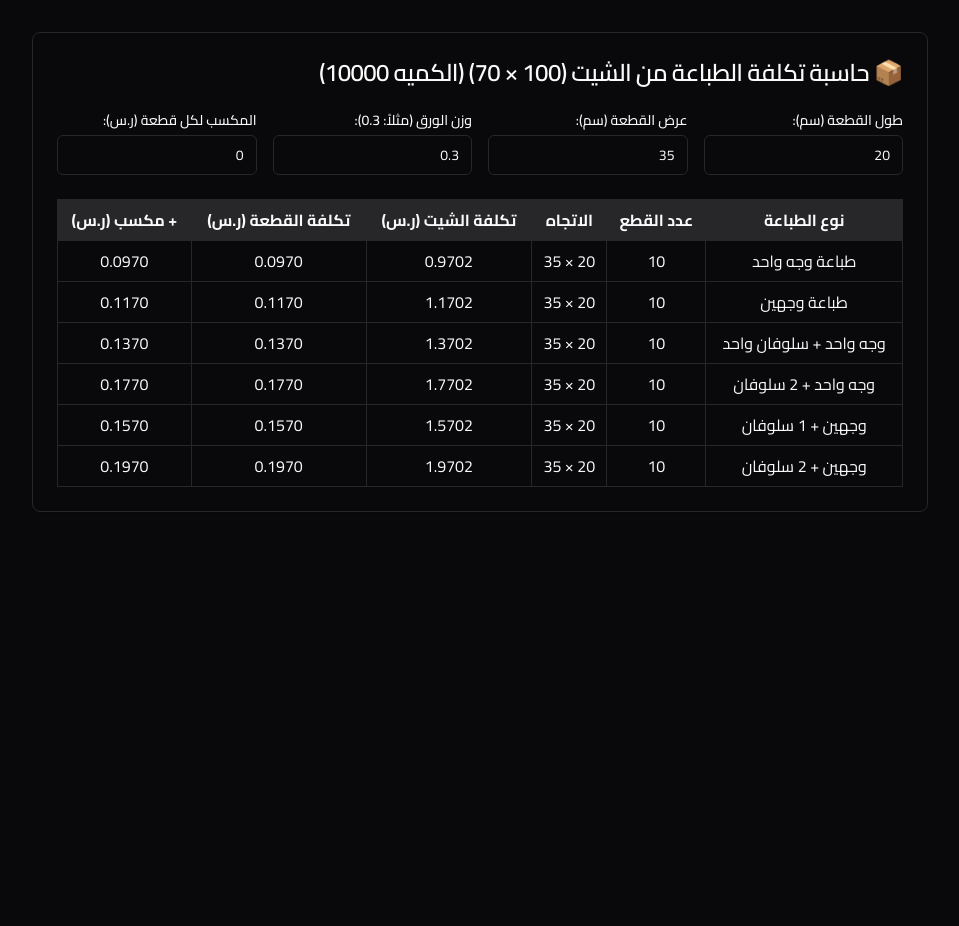
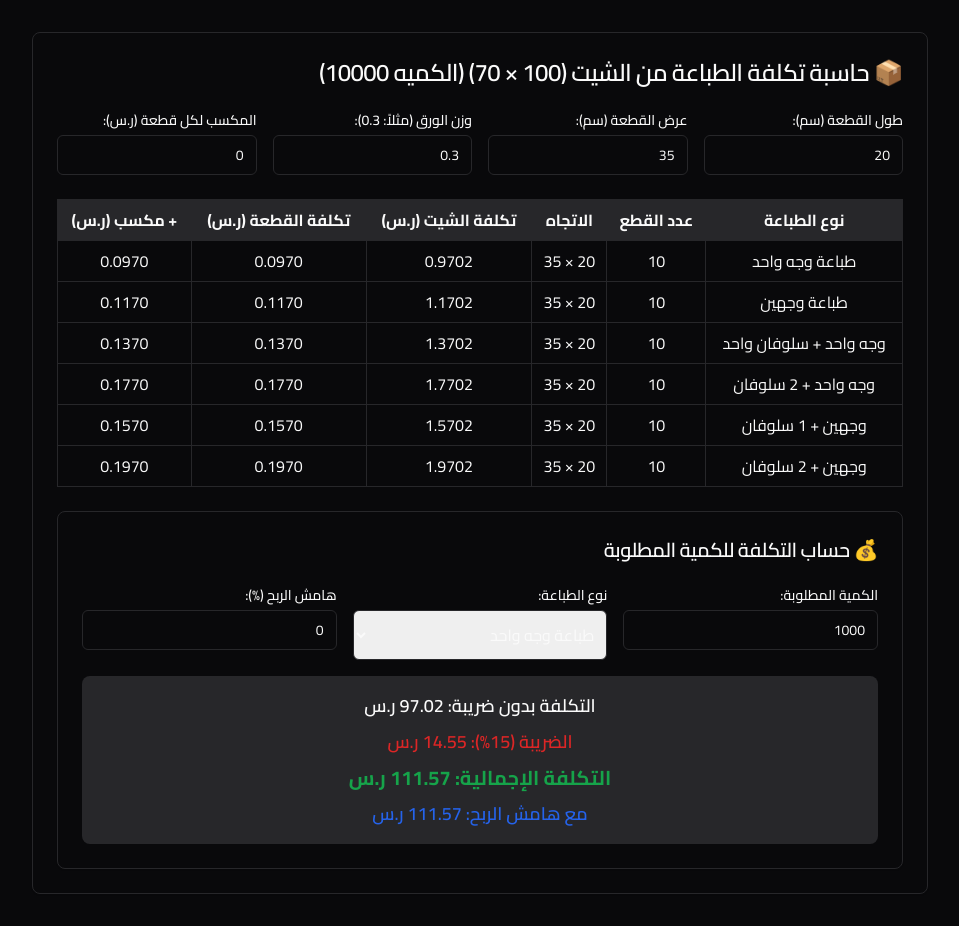
Before and after one commit to Nabilkarem911/cgpack, a React (Vite) app: page / in a window 1280 px wide. Shown: the whole page, without its empty margins (160-1119 px from the left). Before the commit the page ends 800 px from the top, so only its background shows below. Built offline with nearby package versions, Linux system fonts and the light colour scheme.

Commit message:
Add quantity-based cost calculation
Add a new section to the calculator that allows users to input a quantity and select a printing type. The section will then display the cost without tax and with a 15% tax, as well as the profit margin.

```diff
--- a/src/components/PrintingCalculator.tsx
+++ b/src/components/PrintingCalculator.tsx
@@ -7,6 +7,9 @@ interface CalculatorState {
   pieceWidth: string;
   paperWeight: string;
   profitAmount: string;
+  quantity: string;
+  selectedPrintingType: string;
+  profitMargin: string;
 }
 interface PrintingType {
   name: string;
@@ -17,7 +20,10 @@ const PrintingCalculator = () => {
     pieceLength: '20',
     pieceWidth: '35',
     paperWeight: '0.3',
-    profitAmount: '0'
+    profitAmount: '0',
+    quantity: '1000',
+    selectedPrintingType: '0',
+    profitMargin: '0'
   });
   const printingTypes: PrintingType[] = [{
     name: "طباعة وجه واحد",
@@ -81,6 +87,33 @@ const PrintingCalculator = () => {
       [field]: value
     }));
   };
+
+  const calculateQuantityPrice = () => {
+    const results = calculateResults();
+    const quantity = parseFloat(state.quantity) || 0;
+    const selectedType = parseInt(state.selectedPrintingType) || 0;
+    const profitMargin = parseFloat(state.profitMargin) || 0;
+
+    if (results.length === 0 || quantity === 0) {
+      return { withoutTax: 0, tax: 0, withTax: 0, withProfit: 0 };
+    }
+
+    const selectedResult = results[selectedType];
+    const costPerPiece = selectedResult.pieceCost;
+    const totalCostWithoutTax = costPerPiece * quantity;
+    const tax = totalCostWithoutTax * 0.15;
+    const totalCostWithTax = totalCostWithoutTax + tax;
+    const profitAmount = totalCostWithTax * (profitMargin / 100);
+    const totalCostWithProfit = totalCostWithTax + profitAmount;
+
+    return {
+      withoutTax: totalCostWithoutTax,
+      tax: tax,
+      withTax: totalCostWithTax,
+      withProfit: totalCostWithProfit
+    };
+  };
+
   const results = calculateResults();
   return <div className="min-h-screen bg-background p-4 md:p-8">
       <div className="max-w-4xl mx-auto">
@@ -143,6 +176,81 @@ const PrintingCalculator = () => {
                 </tbody>
               </table>
             </div>
+
+            {/* قسم حساب التكلفة للكمية */}
+            <Card className="mt-6">
+              <CardHeader>
+                <CardTitle className="text-right text-xl">💰 حساب التكلفة للكمية المطلوبة</CardTitle>
+              </CardHeader>
+              <CardContent className="space-y-4">
+                <div className="grid gap-4 md:grid-cols-3">
+                  <div>
+                    <Label htmlFor="quantity" className="text-right block mb-2">
+                      الكمية المطلوبة:
+                    </Label>
+                    <Input
+                      id="quantity"
+                      type="number"
+                      value={state.quantity}
+                      onChange={e => handleInputChange('quantity', e.target.value)}
+                      className="text-right"
+                      dir="rtl"
+                    />
+                  </div>
+
+                  <div>
+                    <Label htmlFor="printingType" className="text-right block mb-2">
+                      نوع الطباعة:
+                    </Label>
+                    <select
+                      id="printingType"
+                      value={state.selectedPrintingType}
+                      onChange={e => handleInputChange('selectedPrintingType', e.target.value)}
+                      className="w-full p-2 border rounded-md text-right"
+                      dir="rtl"
+                    >
+                      {printingTypes.map((type, index) => (
+                        <option key={index} value={index}>
+                          {type.name}
+                        </option>
+                      ))}
+                    </select>
+                  </div>
+
+                  <div>
+                    <Label htmlFor="profitMargin" className="text-right block mb-2">
+                      هامش الربح (%):
+                    </Label>
+                    <Input
+                      id="profitMargin"
+                      type="number"
+                      step="0.1"
+                      value={state.profitMargin}
+                      onChange={e => handleInputChange('profitMargin', e.target.value)}
+                      className="text-right"
+                      dir="rtl"
+                    />
+                  </div>
+                </div>
+
+                <div className="bg-muted p-4 rounded-lg">
+                  <div className="grid gap-2 text-center">
+                    <div className="text-lg font-semibold">
+                      التكلفة بدون ضريبة: {calculateQuantityPrice().withoutTax.toFixed(2)} ر.س
+                    </div>
+                    <div className="text-lg font-semibold text-red-600">
+                      الضريبة (15%): {calculateQuantityPrice().tax.toFixed(2)} ر.س
+                    </div>
+                    <div className="text-xl font-bold text-green-600">
+                      التكلفة الإجمالية: {calculateQuantityPrice().withTax.toFixed(2)} ر.س
+                    </div>
+                    <div className="text-lg font-semibold text-blue-600">
+                      مع هامش الربح: {calculateQuantityPrice().withProfit.toFixed(2)} ر.س
+                    </div>
+                  </div>
+                </div>
+              </CardContent>
+            </Card>
           </CardContent>
         </Card>
       </div>
```
